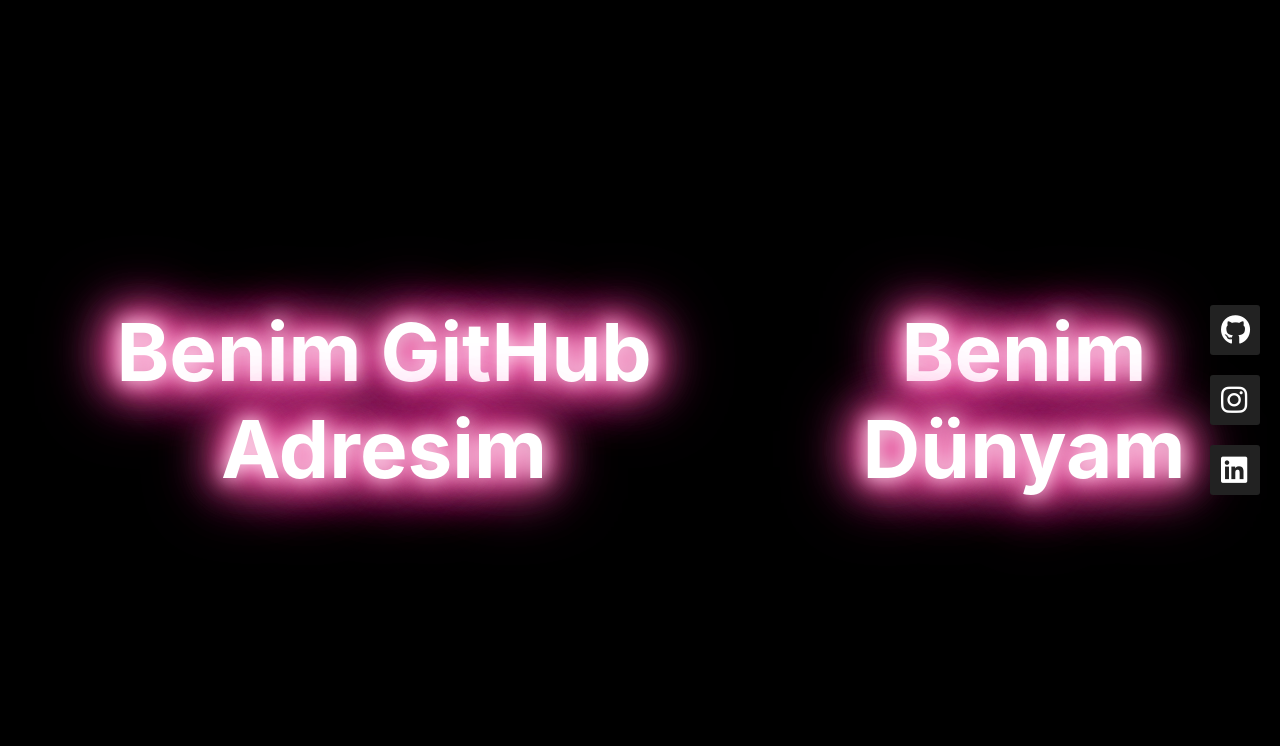
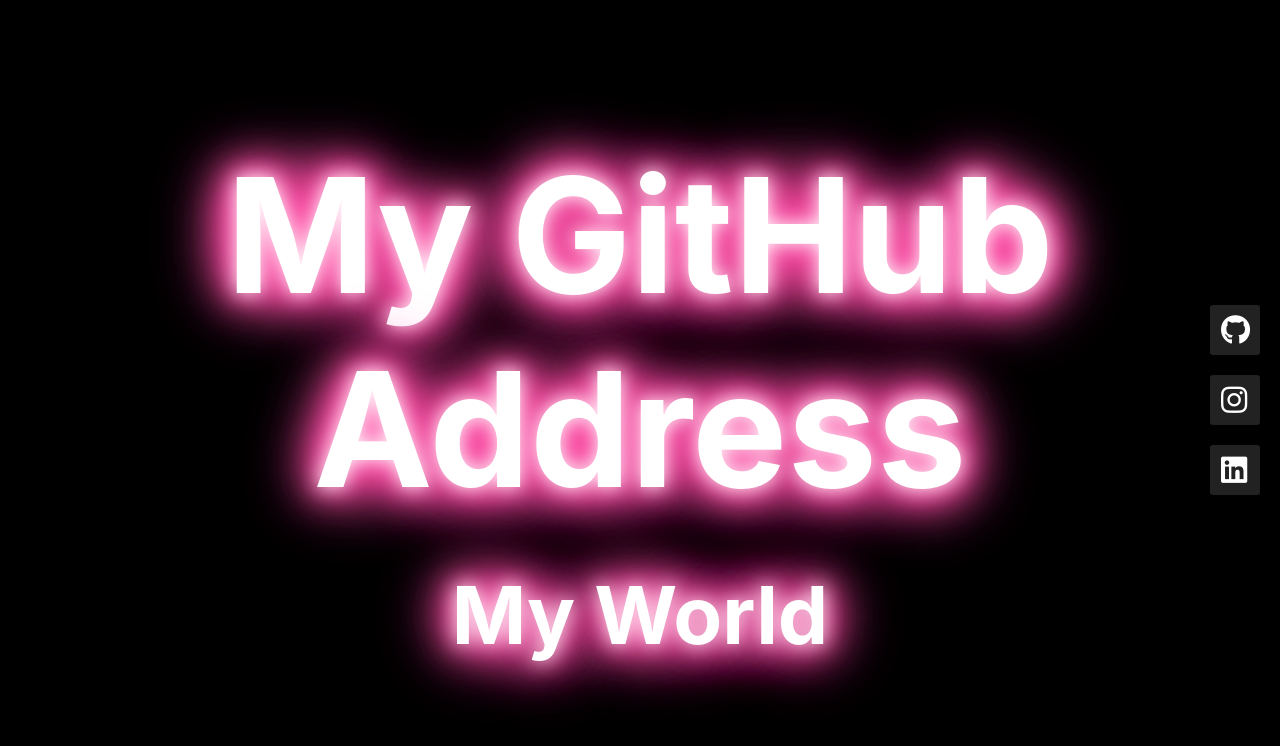
Before and after one commit to BunyaminEfe/BunyaminEfe.github.io, a plain HTML site: page index.html in a window 1280 px wide. Drawn offline with nearby package versions, Linux system fonts and the light colour scheme.

Commit message:
Add files via upload

```diff
--- a/index.html
+++ b/index.html
@@ -37,8 +37,14 @@
       }
     }
   </style>
-  <h1 class="glow">Benim GitHub Adresim</h1>
-  <h1 class="glow">Benim Dünyam</h1>
+  <center>
+  <div class="glow">
+  <h1>My GitHub Address</h1>
+</div>
+  <br>
+  <br>
+  <h2 class="glow">My World</h2>
+  </center>
   <div class="social-menu-container">
     <div class="item item-1 animate__animated animate__fadeInDown">
       <a href="https://github.com/BunyaminEfe/" target="_blank"><i class="fa-brands fa-github"></i></i>
```
